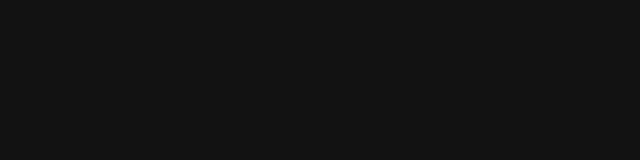
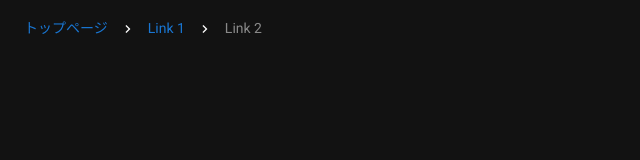
Before and after one commit to Shuhei712/test_front-rental, a Nuxt app: page /test/breadcrumbs in a window 1280 px wide. Before the commit this address had no page. Shown: the top 160 px of the page, without its empty margins (0-640 px from the left). Built offline with nearby package versions, Linux system fonts and the light colour scheme.

Commit message:
[add] パンくずリストの追加

```diff
--- /dev/null
+++ b/components/BreadCrumbs.vue
@@ -0,0 +1,33 @@
+<template>
+  <div>
+    <v-breadcrumbs :items="items">
+      <template v-slot:divider>
+        <v-icon>mdi-chevron-right</v-icon>
+      </template>
+    </v-breadcrumbs>
+  </div>
+</template>
+
+<script>
+  export default {
+    data: () => ({
+      items: [
+        {
+          text: 'トップページ',
+          disabled: false,
+          href: '/',
+        },
+        {
+          text: 'Link 1',
+          disabled: false,
+          href: 'link_1',
+        },
+        {
+          text: 'Link 2',
+          disabled: true,
+          href: 'link_2',
+        },
+      ],
+    }),
+  }
+</script>
--- /dev/null
+++ b/pages/test/breadcrumbs.vue
@@ -0,0 +1,3 @@
+<template>
+  <bread-crumbs></bread-crumbs>
+</template>
```
